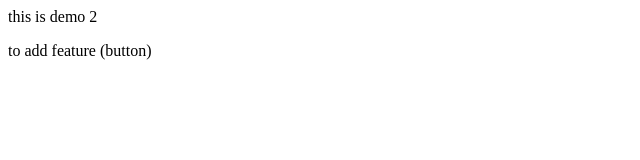
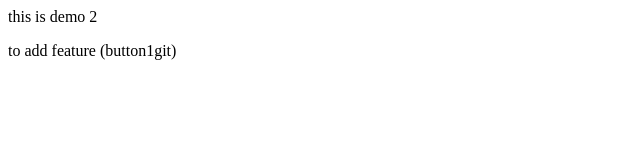
Before and after one commit to rutu1102/localrepo, a plain HTML site: page index.html in a window 1280 px wide. Shown: the full height of the page, 0-640 px from the left. Drawn offline with Linux system fonts and the light colour scheme.

Commit message:
addedbutton1

```diff
--- a/index.html
+++ b/index.html
@@ -1,2 +1,2 @@
 <p> this is demo 2</p>
-<p> to add feature (button)</p>
+<p> to add feature (button1git)</p>
```
